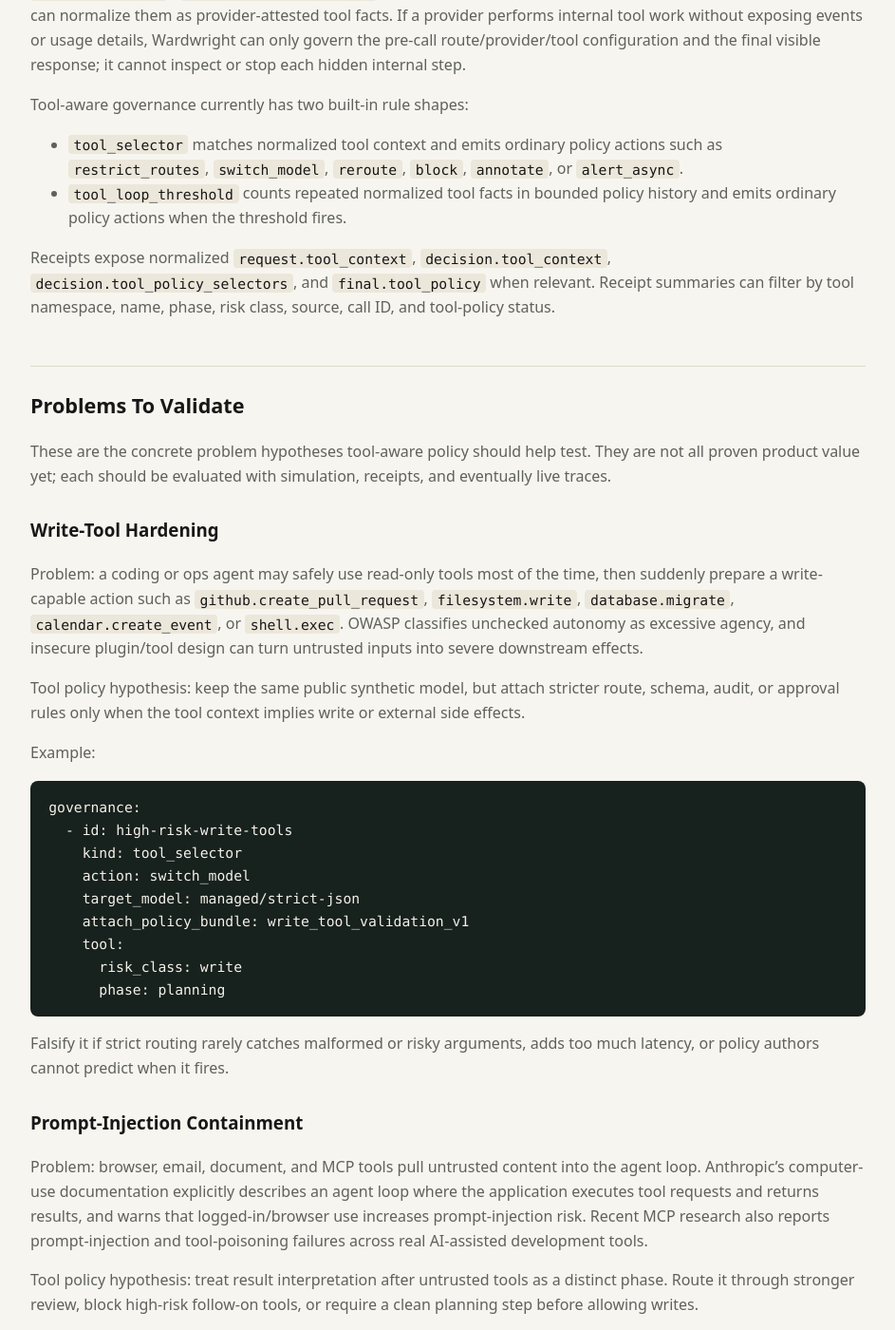
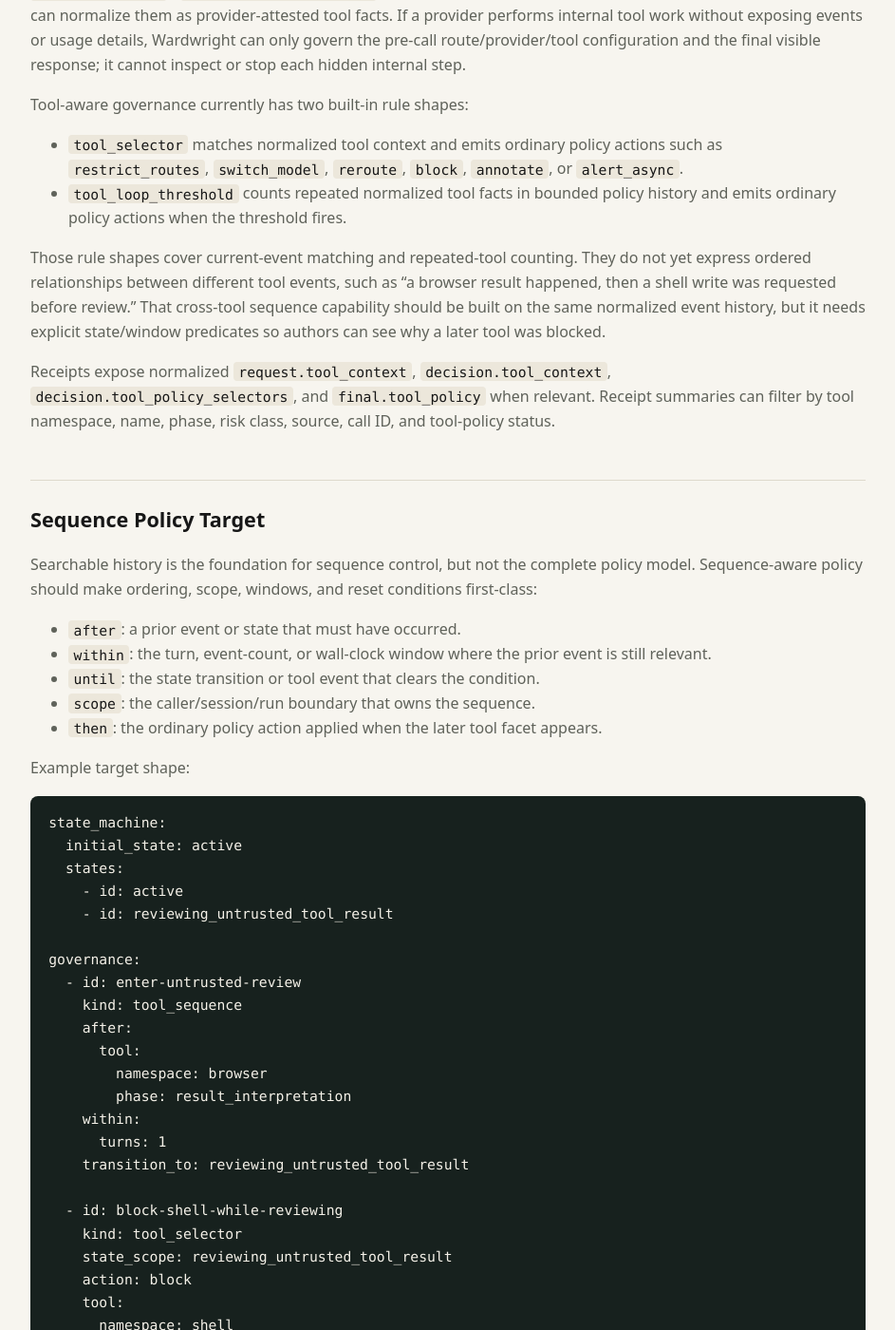
Before and after one commit to bglusman/ingary, a Jekyll site: the page built from docs/tool-context-policy.md, in a window 1280 px wide and 1400 px high, scrolled down 1048 px. Shown: the whole window at 95% size, without its empty margins (168-1111 px from the left). Built offline with Jekyll 4.4.1, drawn with Linux system fonts in a browser that asks for light colours; some of the changed text lies outside the part shown.

Commit message:
Clarify tool sequence policy target

````diff
--- a/docs/tool-context-policy.md
+++ b/docs/tool-context-policy.md
@@ -61,10 +61,65 @@ Tool-aware governance currently has two built-in rule shapes:
 - `tool_loop_threshold` counts repeated normalized tool facts in bounded policy
   history and emits ordinary policy actions when the threshold fires.
 
+Those rule shapes cover current-event matching and repeated-tool counting. They
+do not yet express ordered relationships between different tool events, such as
+"a browser result happened, then a shell write was requested before review." That
+cross-tool sequence capability should be built on the same normalized event
+history, but it needs explicit state/window predicates so authors can see why a
+later tool was blocked.
+
 Receipts expose normalized `request.tool_context`, `decision.tool_context`,
 `decision.tool_policy_selectors`, and `final.tool_policy` when relevant. Receipt
 summaries can filter by tool namespace, name, phase, risk class, source, call
 ID, and tool-policy status.
+
+## Sequence Policy Target
+
+Searchable history is the foundation for sequence control, but not the complete
+policy model. Sequence-aware policy should make ordering, scope, windows, and
+reset conditions first-class:
+
+- `after`: a prior event or state that must have occurred.
+- `within`: the turn, event-count, or wall-clock window where the prior event is
+  still relevant.
+- `until`: the state transition or tool event that clears the condition.
+- `scope`: the caller/session/run boundary that owns the sequence.
+- `then`: the ordinary policy action applied when the later tool facet appears.
+
+Example target shape:
+
+```yaml
+state_machine:
+  initial_state: active
+  states:
+    - id: active
+    - id: reviewing_untrusted_tool_result
+
+governance:
+  - id: enter-untrusted-review
+    kind: tool_sequence
+    after:
+      tool:
+        namespace: browser
+        phase: result_interpretation
+    within:
+      turns: 1
+    transition_to: reviewing_untrusted_tool_result
+
+  - id: block-shell-while-reviewing
+    kind: tool_selector
+    state_scope: reviewing_untrusted_tool_result
+    action: block
+    tool:
+      namespace: shell
+      risk_class: irreversible
+      phase: planning
+```
+
+The current runtime records normalized tool events and supports bounded counts.
+It should not yet be treated as a complete sequence engine because it does not
+match arbitrary `A then B` patterns, reset hazard windows, or enforce
+`state_scope`.
 
 ## Problems To Validate
 
````
Also changed, not shown: contracts/tool-context-policy-contract.md (+48 -0 lines).
